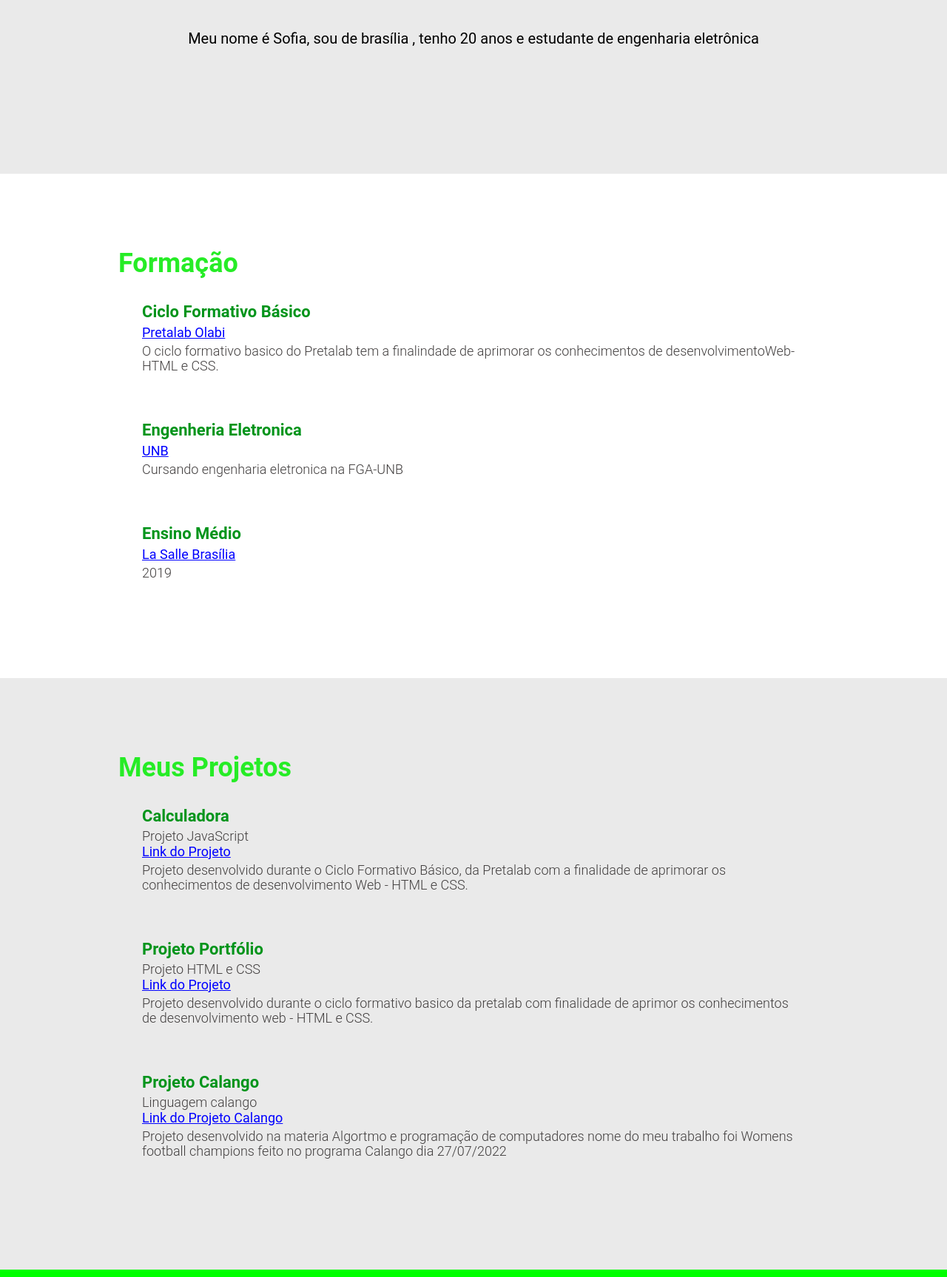
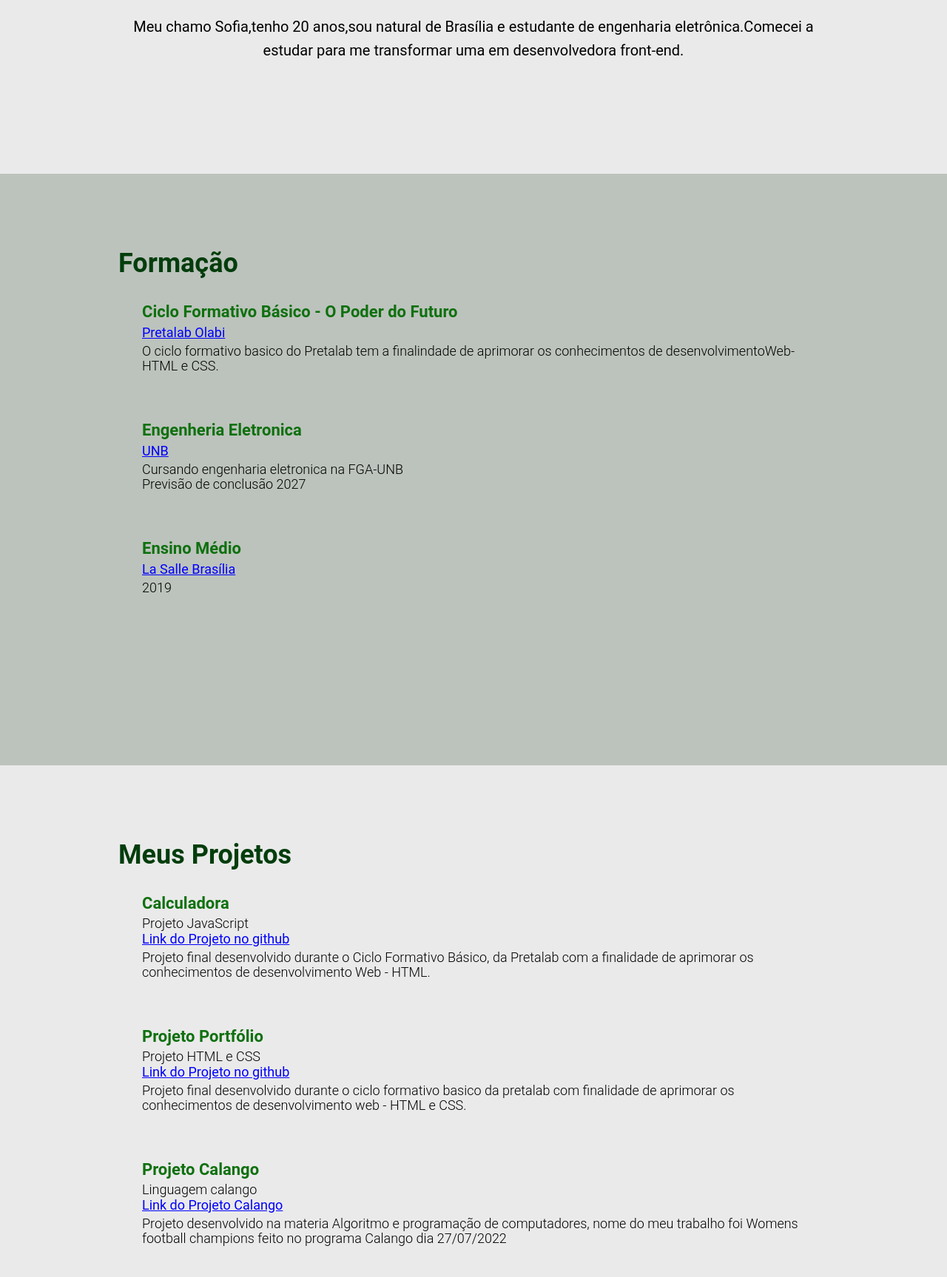
Before and after one commit to Sofiavictoria/projeto-final, a plain HTML site: page index.html in a window 1280 px wide. Shown: the part 565-2292 px from the top of the page at 74% size. Drawn offline with Linux system fonts and the light colour scheme.

Commit message:
alterando cores

```diff
--- a/index.html
+++ b/index.html
@@ -5,7 +5,7 @@
     <meta name="viewport" content="width=device-width, initial-scale=1.0">
     <title>Meu portfólio</title>
     <link rel="stylesheet" href="style.css">
-    <link rel="shortcut icon"  href="./img/foto.jpg">
+    <link rel="shortcut icon"  href="./img/fotoperfil.jpg">
      <!-- tag para inserirmos icones de uma lib externa no nosso HTML -->
     <script src="https://use.fontawesome.com/releases/v5.15.3/js/all.js" data-auto-replace-svg="nest"></script>
 </head>
@@ -30,15 +30,16 @@
 
                 <div>
                     <h1 class="nome-completo">Sofia Victória</h1>
-                    <h2 class="profissao">Desenvolvedora Front-end</h2>
+                    <h2 class="profissao">Estudante</h2>
                 </div>
                 <div class="texto-sobre">
-                <p> Meu nome é Sofia, sou de brasília , tenho 20 anos e estudante de engenharia eletrônica </p>
+                <p> Meu chamo Sofia,tenho 20 anos,sou natural de Brasília e estudante de engenharia eletrônica.Comecei a estudar para me transformar
+                    uma em desenvolvedora front-end.  </p>
                 </div>
             </article>
         </section>
 
-        <section id="formacao" >
+        <section id="formacao" class="meio" >
             <article class="container article-lista">
                 <div>
                     <h3 class="topico-principal">Formação</h3>
@@ -47,7 +48,7 @@
                 <div class="lista-item">
                     <ul>
                         <li>
-                            <p class="lista-titulo">Ciclo Formativo Básico</p>
+                            <p class="lista-titulo">Ciclo Formativo Básico - O Poder do Futuro</p>
                             <a href="https://www.pretalab.com/formação" target="_blank" class="lista-local" >Pretalab Olabi</a>
                             <p class="lista-descricao">O ciclo formativo basico do Pretalab tem a finalindade de aprimorar os conhecimentos de desenvolvimentoWeb-HTML e CSS.  </p>
                         </li>
@@ -55,7 +56,8 @@
                         <li>
                             <p class="lista-titulo" >Engenheria Eletronica</p>
                             <a href="https://fga.unb.br/eletronica" target="_blank" class="lista-local">UNB</a>
-                            <p class="lista-descricao"> Cursando engenharia eletronica na FGA-UNB</p>
+                            <p class="lista-descricao"> Cursando engenharia eletronica na FGA-UNB  </br>
+                            Previsão de conclusão 2027</p>
                         </li>
 
                         <li>
@@ -79,21 +81,23 @@
                         <li>
                             <p class="lista-titulo">Calculadora</p>
                             <p class="lista-descricao">Projeto JavaScript</p>
-                            <a href="https://github.com/Sofiavictoria/ProjetoFinal_PretaLab-Disney-LP " target="_blank" class="lista-local">Link do Projeto</a>
-                            <p class="lista-descricao"> Projeto desenvolvido durante o Ciclo Formativo Básico, da Pretalab com a finalidade de aprimorar os conhecimentos de desenvolvimento Web - HTML e CSS. </p>
+                            <a href="https://github.com/Sofiavictoria/ProjetoFinal_PretaLab-Disney-LP " target="_blank" class="lista-local">Link do Projeto no github</a>
+                            <p class="lista-descricao"> Projeto final desenvolvido durante o Ciclo Formativo Básico, da Pretalab com a
+                                finalidade de aprimorar os conhecimentos de desenvolvimento Web - HTML. </p>
                         </li>
 
                         <li>
                             <p class="lista-titulo">Projeto Portfólio</p>
                             <p class="lista-descricao">Projeto HTML e CSS</p>
-                            <a href="https://github.com/Sofiavictoria/projeto-final" target="_blank" class="lista-local">Link do Projeto</a>
-                            <p class="lista-descricao"> Projeto desenvolvido durante o ciclo formativo basico da pretalab com finalidade de aprimor os conhecimentos de desenvolvimento web - HTML e CSS.</p>
+                            <a href="https://github.com/Sofiavictoria/projeto-final" target="_blank" class="lista-local">Link do Projeto no github</a>
+                            <p class="lista-descricao"> Projeto final desenvolvido durante o ciclo formativo basico da pretalab com finalidade de
+                                 aprimorar os conhecimentos de desenvolvimento web - HTML e CSS.</p>
 
                         <li>
                             <p class="lista-titulo">Projeto Calango</p>
                             <p class="lista-descricao">Linguagem calango</p>
-                            <a href="https://github.com/Sofiavictoria/trabalhofaculdade" target="_blank" class="lista-local">Link do Projeto Calango</a>
-                            <p class="lista-descricao"> Projeto desenvolvido na materia Algortmo e programação de computadores nome do meu trabalho foi Womens football champions feito no programa Calango dia 27/07/2022</p>
+                            <a href="https://github.com/Sofiavictoria/trabalhofaculdade" target="_blank" class="lista-local">Link do Projeto Calango</br></a>
+                            <p class="lista-descricao"> Projeto desenvolvido na materia Algoritmo e programação de computadores, nome do meu trabalho foi Womens football champions feito no programa Calango dia 27/07/2022</p>
                         </li>
                     </ul>
                 </div>
@@ -112,7 +116,7 @@
             </li>
 
             <li><i class="fab fa-linkedin estilo-icone"></i>
-            <a href="http://linkedin.com/in/sofia-victória-s-178751252" target="_blank" class="lista-localrodape">sofia-victoria</a>
+            <a href="http://linkedin.com/in/sofia-victória-s-178751252" target="_blank" class="lista-localrodape">Sofiavictoria</a>
             </li>
             <li><i class="fab fa-github-square estilo-icone"></i>
             <a href="https://github.com/Sofiavictoria?tab=repositories" target="_blank" class="lista-localrodape">Sofiavictoria</a>
--- a/style.css
+++ b/style.css
@@ -7,7 +7,7 @@
 
 
   body{
-    font-family: 'Roboto', sans-serif;
+    font-family: 'Roboto', sans-serif ; /*'Roboto', sans-serif*/
     margin: 0;
   }
 
@@ -25,7 +25,7 @@
     padding-bottom: 32px; /*Espaçamento inferior*/
     padding-top: 32px;/*Espaçamento superior*/
     height: 60px; /*Altura*/
-    background-color: lime;
+    background-color: rgb(0, 61, 0);
   }
 
   .header-menu nav {
@@ -42,7 +42,7 @@
   }
 
   .lista-menu li>a {
-    color: #FFF;
+    color: rgb(95, 243, 9); /*#FFF*/
     font-size: 18px;
     text-decoration: inherit;
   }
@@ -50,7 +50,7 @@
   .principal{
     height: 100vh;
     display: flex;
-    background-color: #EAEAEA;
+    background-color: #EAEAEA;/*rgb(109, 180, 109);*/
   }
 
   .container {
@@ -73,13 +73,13 @@
 
   .nome-completo {
     font-size: 36px;
-    color: green;
+    color: rgb(3, 83, 3) /*rgb(16, 150, 16) */;
     font-weight: 700;
     height: 45px;
   }
 
   .profissao{
-    color: #32CD32;
+    color: rgb(226, 71, 15);
     height: 60px;
   }
 
@@ -93,11 +93,12 @@
     height: 250px ;
   }
 
-  /*.meio{ parte da formação
-    height: 95vh;
+  .meio{ /*parte da formação */
+    height: 100vh;
     display: flex;
-    background-color: #9e9a9a96;
-  }*/
+    flex-direction: column;
+    background-color: #6b7a6a73;/*#F4F3F0; rgb(209, 187, 159)*/
+  }
   .article-lista{
     display: flex;
     flex-direction: column;
@@ -108,7 +109,7 @@
 
   .topico-principal{
     font-size:36px;
-    color: #26ec26;
+    color: #023d0c  ; /* rgb(15, 112, 15); #023d0c*/
   }
 
   .lista-item ul li{
@@ -118,7 +119,7 @@
   .lista-titulo{
     margin-bottom: 5px;
     font-size: 22px;
-    color: #02941b; /*#00ff2a*/
+    color: rgb(15, 112, 15); /*#00ff2a*/
     font-weight: 700;
   }
 
@@ -131,7 +132,7 @@
     font-size: 18px;
     margin-top: 5px;
     line-height: 20px;
-    color: #413e3e; /*#828282  #1a1919 */
+    color: black; /*#828282  #1a1919 */
     font-weight: 300;
   }
 
@@ -142,7 +143,7 @@
   }*/
 
   .rodape{
-    background-color: lime;
+    background-color: rgb(0, 61, 0); /*darkgreen;*/
     height: 30vh;
     display: flex;
     align-items: center;
@@ -159,18 +160,18 @@
 
   .lista-localrodape{
     font-size: 18px;
-    color: white;
+    color: rgb(95, 243, 9);
   }
 
   .estilo-icone{
     font-size: 32px;
     margin-right: 10px;
-   }
+ }
 
    .botao{
     font-size: 16px;
     font-weight: 700;
     display: flex;
-    flex-direction: row-reverse;
-    color: #0bdf9f;
-}
+    justify-content: center;
+    color: rgb(95, 243, 9);
+    }
```
